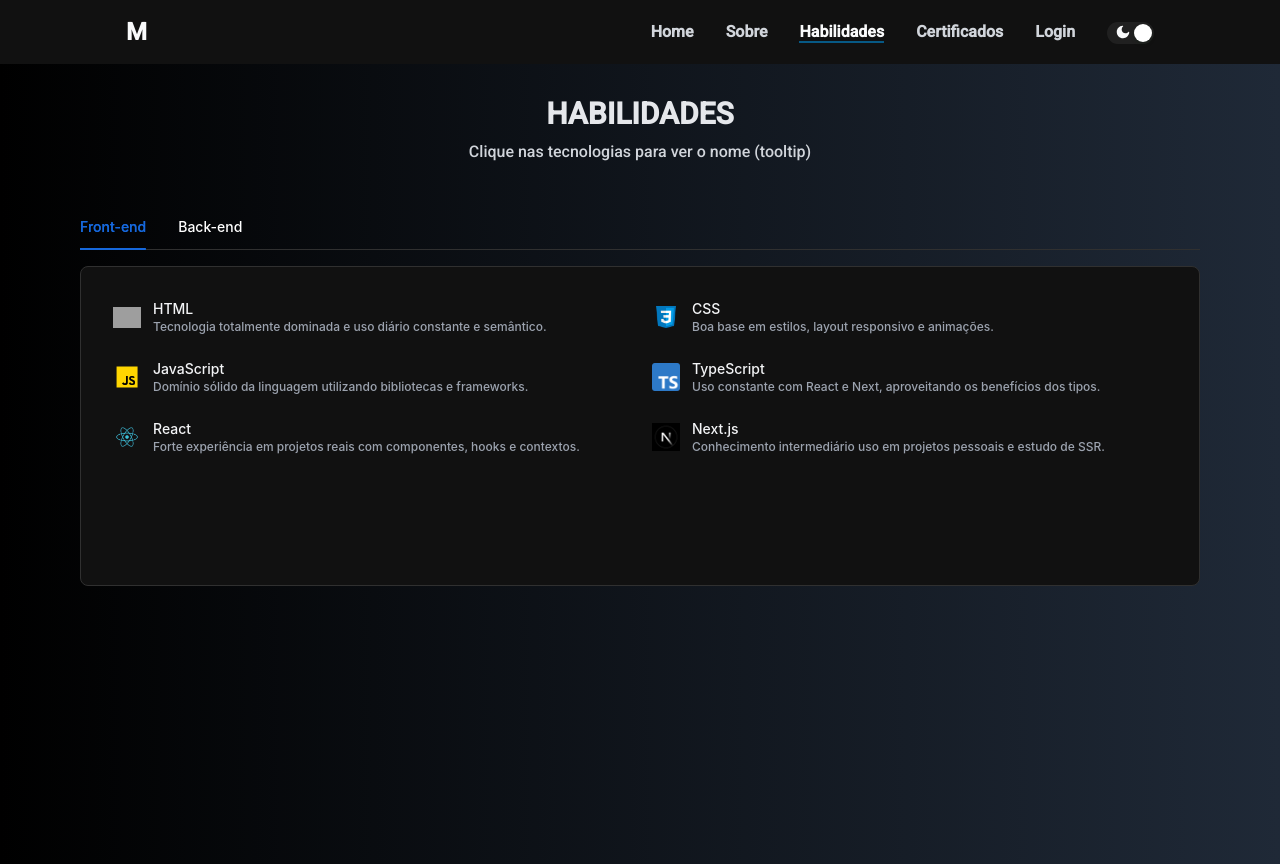
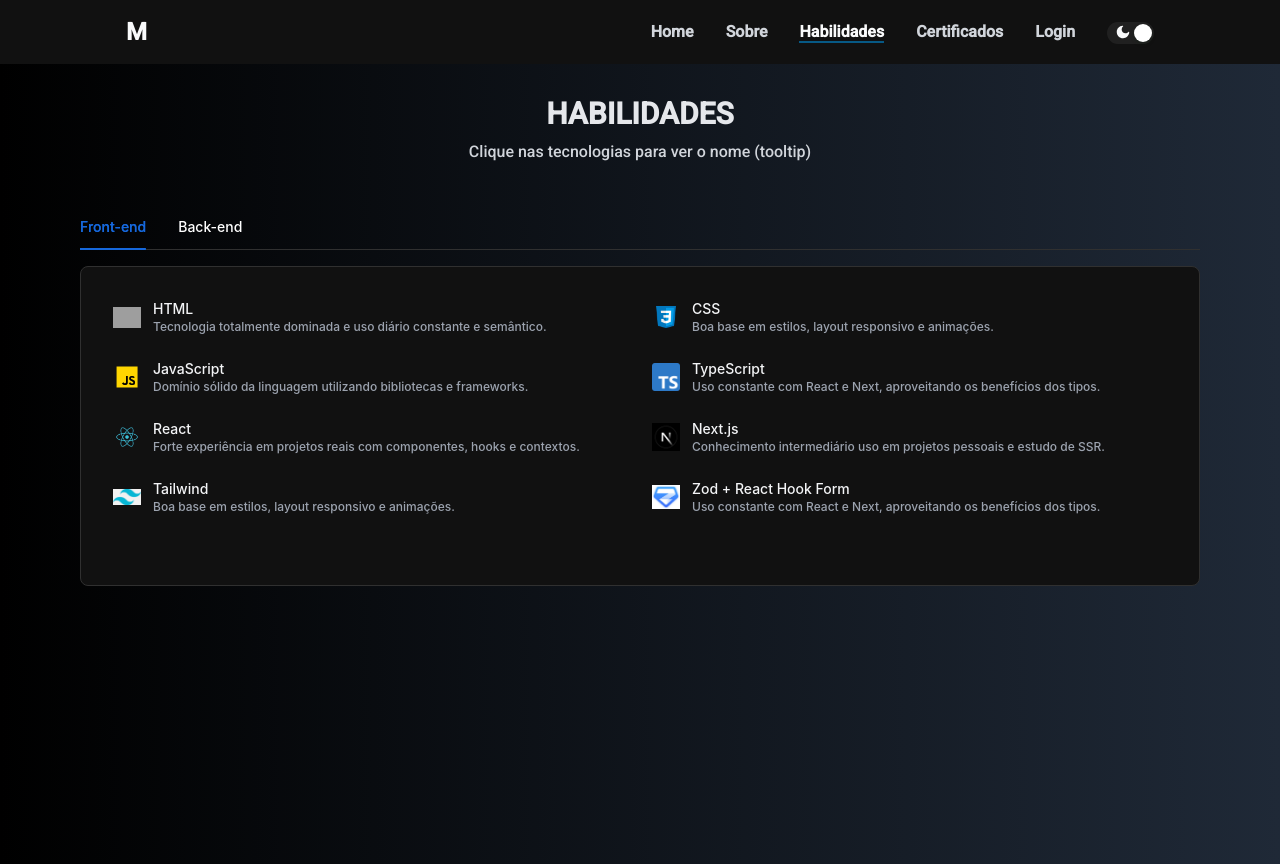
Before and after one commit to Gadarkeres/Portfolio-V2, a Next.js app: page /habilidades in a window 1280 px wide. Built offline with nearby package versions, Linux system fonts and the light colour scheme; grey boxes are pictures that could not be loaded.

Commit message:
feat adiciona novas tecnologias

```diff
--- a/src/data/tecnologies-text.ts
+++ b/src/data/tecnologies-text.ts
@@ -10,6 +10,8 @@ import sql from "../assets/technologies/sql.png"
 import mongo from "../assets/technologies/mongodb.png"
 import docker from "../assets/technologies/docker.jpg"
 import node from "../assets/technologies/node.png"
+import tailwind from "../assets/technologies/tailwind.png"
+import zod from "../assets/technologies/zod.png"
 import { StaticImageData } from "next/image"
 
 export interface TechnologyData {
@@ -70,14 +72,30 @@ export const frontTech: TechnologyData[] = [
     color: "black",
     note: "Conhecimento intermediário uso em projetos pessoais e estudo de SSR.",
   },
+  {
+    title: "Tailwind",
+    text: "Tailwind CSS é uma biblioteca de estilos CSS que permite criar estilos a partir de classes, utilizo bastante nos meus projetos pessoais.",
+    img: tailwind,
+    alt: "Tailwind",
+    color: "blue",
+    note: "Boa base em estilos, layout responsivo e animações.",
+  },
+  {
+    title: "Zod + React Hook Form",
+    text: "Zod e React Hook Form ajudam a validar e gerenciar formulários, tornando-os mais seguros e eficientes. Também utilizo bastante na construção de formulários.",
+    img: zod,
+    alt: "Zod + React Hook Form",
+    color: "blue",
+    note: "Uso constante com React e Next, aproveitando os benefícios dos tipos.",
+  }
 ]
 
 export const backTech: TechnologyData[] = [
   {
-    title: "Spring Boot",
+    title: "Spring Boot & Hibernate",
     text: "Spring Boot simplifica o desenvolvimento de aplicaçes Java. Com ele, você pode criar aplicativos robustos e escaláveis rapidamente, usando como back-end.",
     img: spring,
-    alt: "Spring Boot",
+    alt: "Spring Boot & Hibernate",
     color: "green",
     note: "Boa base em APIs REST com autenticação e integração com banco de dados e utilzação profissional.",
   },
```
Also changed, not shown: src/assets/technologies/tailwind.png (added), src/assets/technologies/zod.png (added).
